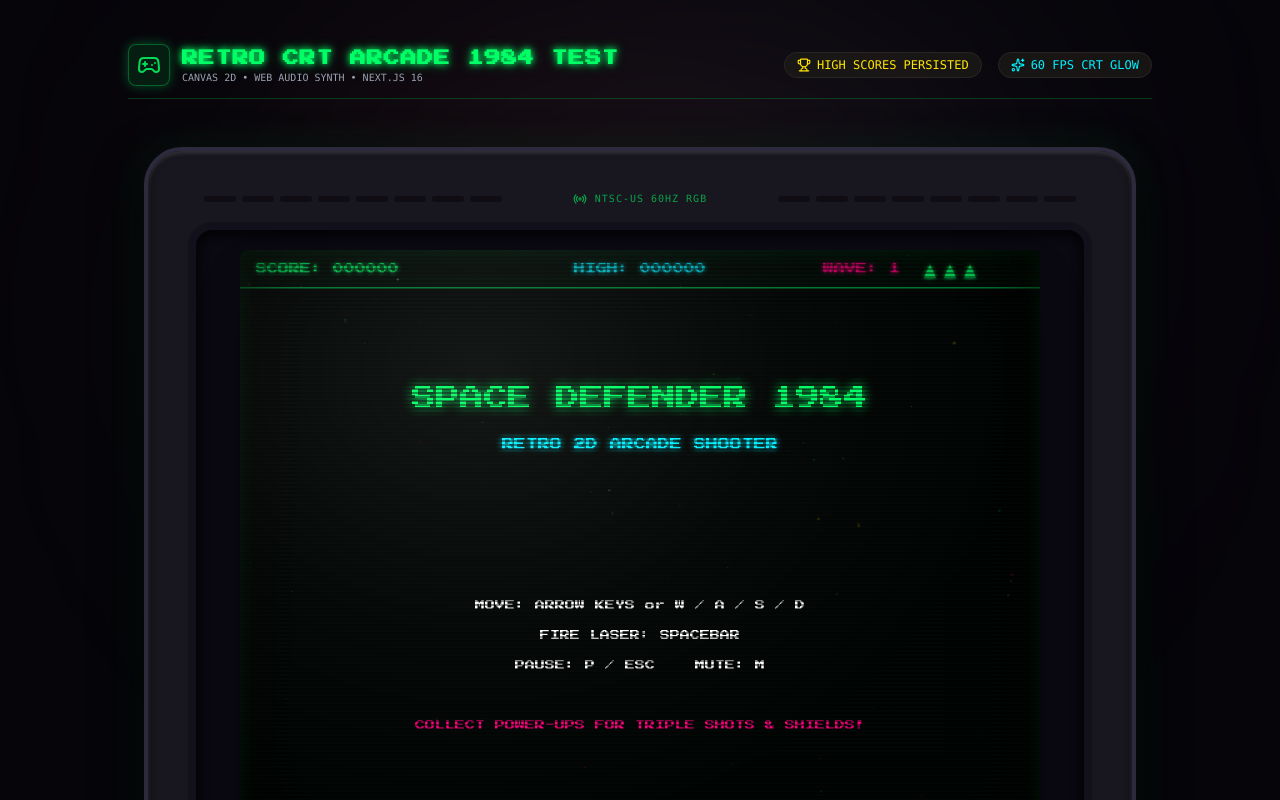
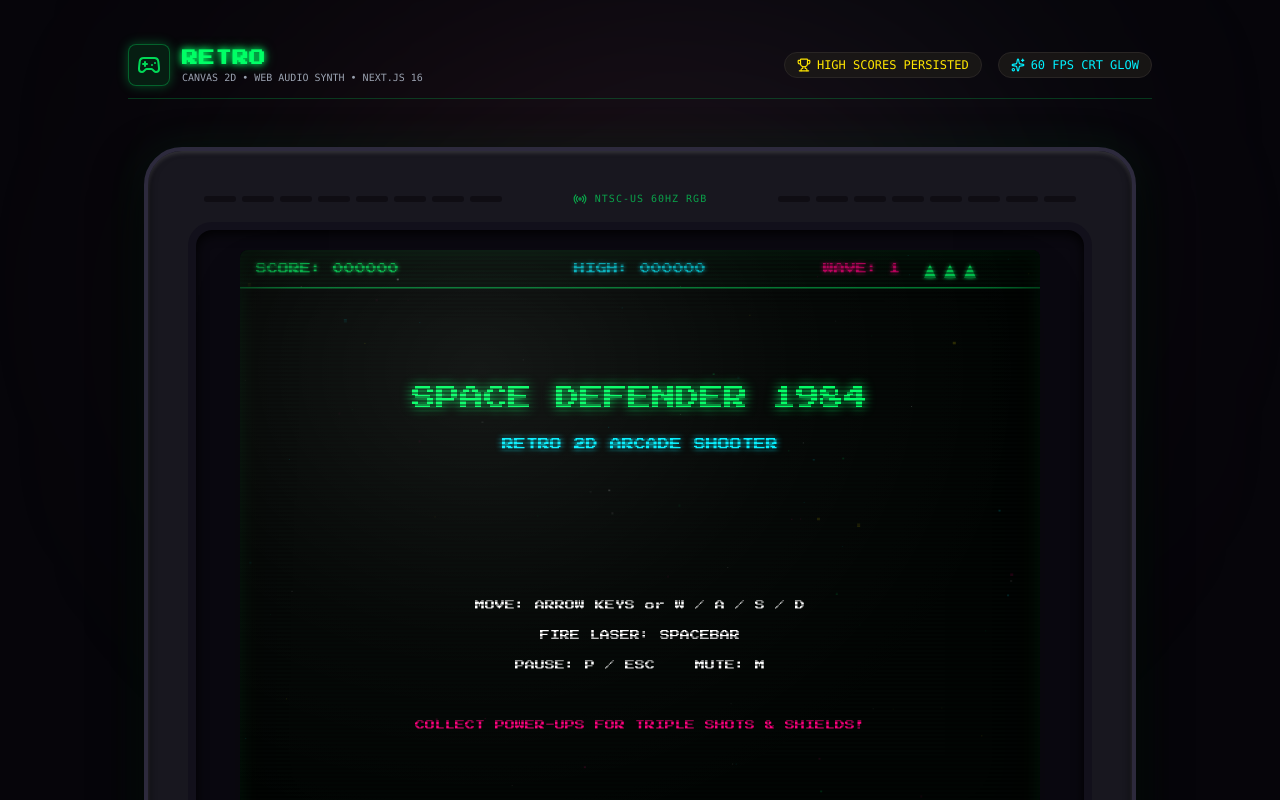
Before and after one commit to tharindudeshapriya/crt-space-invaders, a Next.js app: page / in a window 1280 px wide. Shown: the top 800 px of the page. Built offline with nearby package versions, Linux system fonts and the light colour scheme.

Commit message:
pipeline test

```diff
--- a/app/page.tsx
+++ b/app/page.tsx
@@ -18,7 +18,7 @@ export default function Home() {
           </div>
           <div>
             <h1 className="text-sm sm:text-base font-bold text-glow-green tracking-wider text-[#00ff66]">
-              RETRO CRT ARCADE 1984 TEST
+              RETRO
             </h1>
             <p className="text-[10px] text-gray-400 font-mono">
               CANVAS 2D • WEB AUDIO SYNTH • NEXT.JS 16
```
